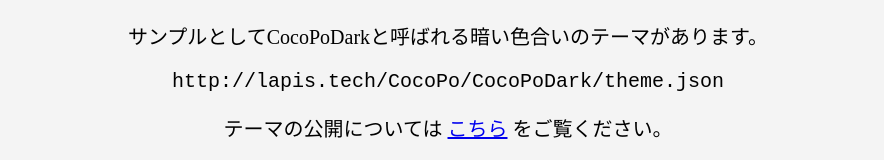
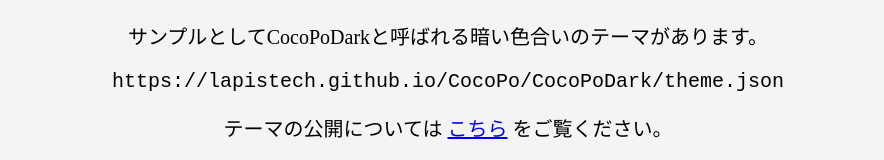
Before and after one commit to LapisTech/CocoPo, a website: page docs/index.html in a window 1280 px wide. Shown: the part 2109-2269 px from the top of the page, without its empty margins (192-1076 px from the left). Drawn offline with Linux system fonts and the light colour scheme.

Commit message:
Update index.html

```diff
--- a/docs/index.html
+++ b/docs/index.html
@@ -52,7 +52,7 @@
 
 	<h2>CocoPo Dark</h2>
 	<p>サンプルとしてCocoPoDarkと呼ばれる暗い色合いのテーマがあります。</p>
-	<pre>http://lapis.tech/CocoPo/CocoPoDark/theme.json</pre>
+	<pre>https://lapistech.github.io/CocoPo/CocoPoDark/theme.json</pre>
 	<p>テーマの公開については <a href="https://github.com/LapisTech/CocoPo/blob/master/Theme.md">こちら</a> をご覧ください。</p>
 </section>
 <section>
```
